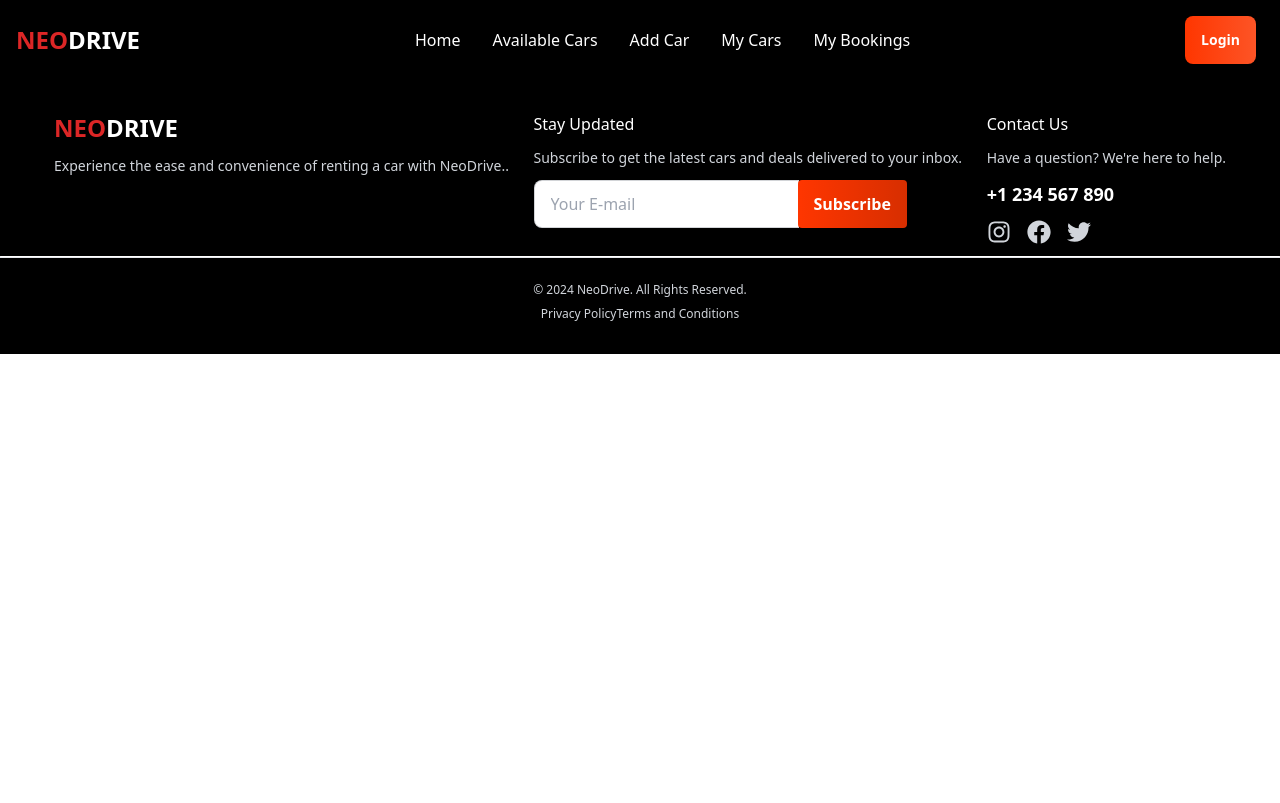
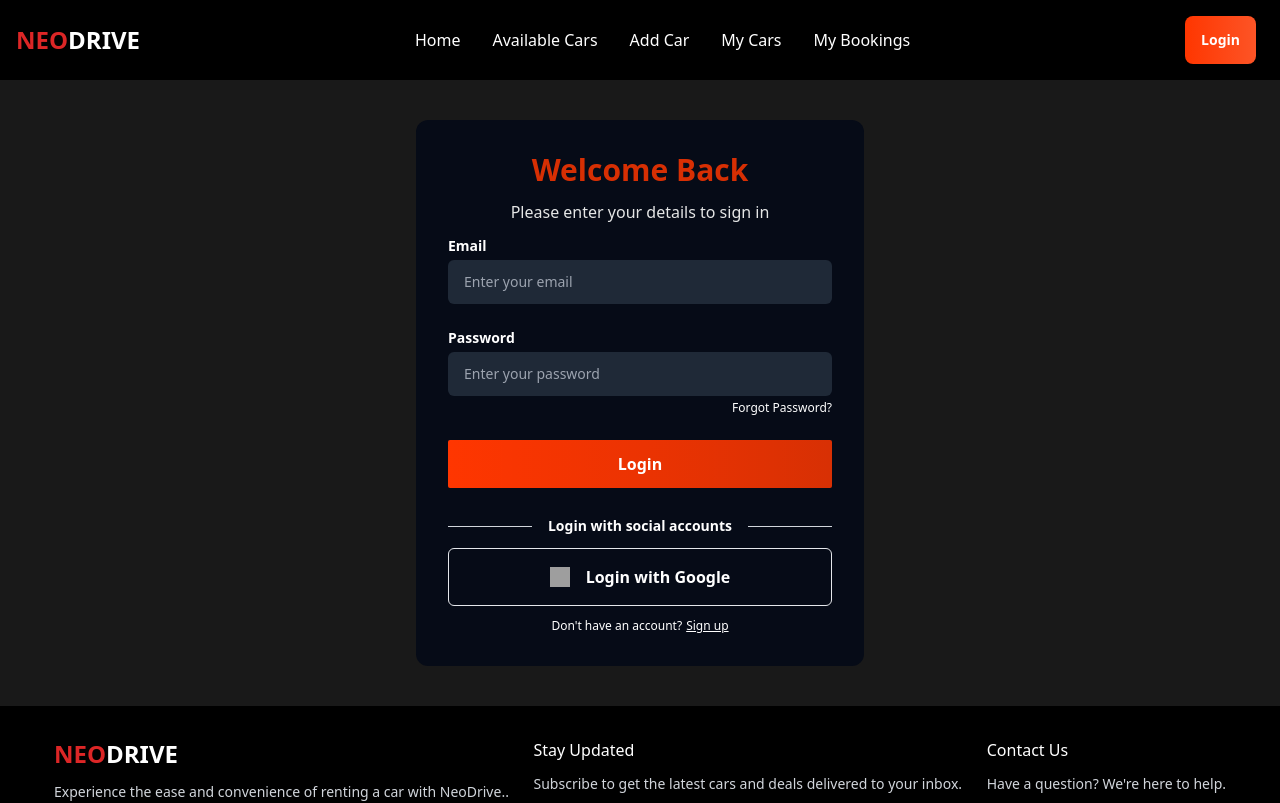
Before and after one commit to RaiyanJiyon/rent-rental-client, a React (Vite) app: page /login in a window 1280 px wide. Shown: the top 803 px of the page. Built offline with nearby package versions, Linux system fonts and the light colour scheme; grey boxes are pictures that could not be loaded.

Commit message:
Added Login component to improve readability and maintainability - Applied consistent styling and structure to maintain a cohesive user experience

```diff
--- a/src/components/common/Navbar.jsx
+++ b/src/components/common/Navbar.jsx
@@ -1,5 +1,5 @@
 import { useState } from 'react';
-import { NavLink } from 'react-router-dom';
+import { Link, NavLink } from 'react-router-dom';
 
 const Navbar = () => {
     const [isOpen, setIsOpen] = useState(false);
@@ -15,7 +15,9 @@ const Navbar = () => {
                     <span className="self-center text-2xl font-bold whitespace-nowrap text-white"><span className='text-red-600'>NEO</span>DRIVE</span>
                 </a>
                 <div className="flex md:order-2 space-x-3 md:space-x-0 rtl:space-x-reverse items-center">
-                    <button className="btn btn-sm md:btn-md mr-2 bg-gradient-to-r from-[#FF3600] to-[#ff3700d7] text-white hover:bg-gradient-to-l transition-all duration-300 border-none">Login</button>
+                    <Link to={'/login'}>
+                        <button className="btn btn-sm md:btn-md mr-2 bg-gradient-to-r from-[#FF3600] to-[#ff3700d7] text-white font-bold hover:bg-gradient-to-l transition-all duration-300 border-none">Login</button>
+                    </Link>
                     <button onClick={toggleMenu} type="button" className="inline-flex items-center p-2 w-10 h-10 justify-center text-sm text-gray-500 rounded-lg md:hidden hover:bg-gray-700 focus:outline-none focus:ring-2 focus:ring-gray-200" aria-controls="navbar-sticky" aria-expanded={isOpen ? 'true' : 'false'}>
                         <span className="sr-only">Open main menu</span>
                         <svg className="w-5 h-5" aria-hidden="true" xmlns="http://www.w3.org/2000/svg" fill="none" viewBox="0 0 17 14">
--- a/src/pages/AvailableCars.jsx
+++ b/src/pages/AvailableCars.jsx
@@ -1,6 +1,11 @@
+import { useEffect } from "react";
 import Hero from "../components/availableCars/Hero";
 
 const AvailableCars = () => {
+    useEffect(() => {
+        window.scrollTo(0, 0);
+    }, []);
+
     return (
         <div>
             <Hero />
--- a/src/pages/Login.jsx
+++ b/src/pages/Login.jsx
@@ -1,7 +1,38 @@
 const Login = () => {
     return (
-        <div>
-
+        <div className="bg-[#191919] py-10">
+            <div className="w-full max-w-md mx-auto bg-[#060b17] p-8 space-y-3 rounded-xl">
+                <h1 className="text-3xl font-bold text-center text-[#ff3700d7] ">Welcome Back</h1>
+                <p className="text-center text-base-300 font-medium ">Please enter your details to sign in</p>
+                <form className="space-y-6">
+                    <div className="space-y-1 text-sm">
+                        <label htmlFor="username" className="block text-white font-bold">Email</label>
+                        <input type="email" name="email" id="email" placeholder="Enter your email" className="w-full bg-[#1F2937] text-white px-4 py-3 rounded-md focus:border-red-600" />
+                    </div>
+                    <div className="space-y-1 text-sm">
+                        <label htmlFor="password" className="block text-white font-bold">Password</label>
+                        <input type="password" name="password" id="password" placeholder="Enter your password" className="w-full bg-[#1F2937] text-white px-4 py-3 rounded-md focus:border-red-600" />
+                        <div className="flex justify-end text-xs text-white">
+                            <a rel="noopener noreferrer" href="#">Forgot Password?</a>
+                        </div>
+                    </div>
+                    <button className="block w-full p-3 text-center rounded-sm bg-gradient-to-r from-[#FF3600] to-[#ff3700d7] text-white font-bold hover:bg-gradient-to-l transition-all duration-300 border-none">Login</button>
+                </form>
+                <div className="flex items-center pt-4 space-x-1">
+                    <div className="flex-1 h-px sm:w-16 bg-gray-300"></div>
+                    <p className="px-3 text-sm text-white font-bold">Login with social accounts</p>
+                    <div className="flex-1 h-px sm:w-16 bg-gray-300"></div>
+                </div>
+                <div className="flex justify-center space-x-4">
+                    <button aria-label="Login with Google" type="button" className="flex items-center justify-center w-full p-4 space-x-4 border rounded-md focus:ring-2 focus:ring-offset-1 hover:border-gray-500">
+                        <img className="w-5 h-5" src="https://neodrive-be91c.web.app/assets/google-Bp_336oh.png" alt="google logo" />
+                        <p className="text-white font-bold">Login with Google</p>
+                    </button>
+                </div>
+                <p className="text-xs text-white text-center sm:px-6">Don&apos;t have an account?
+                    <a rel="noopener noreferrer" href="#" className="underline ml-1">Sign up</a>
+                </p>
+            </div>
         </div>
     );
 };
```
Also changed, not shown: collect.txt.
